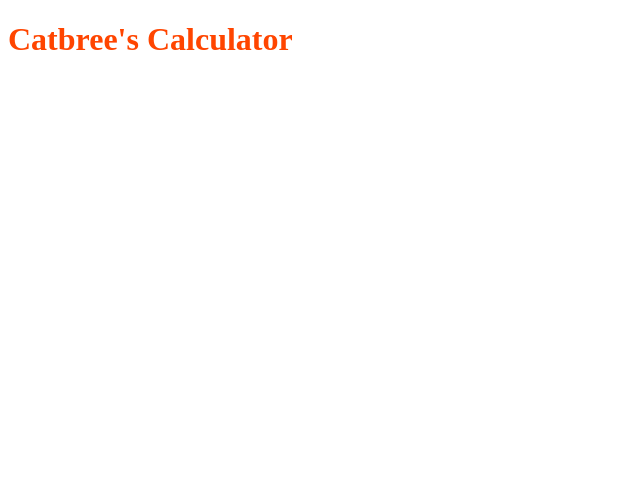
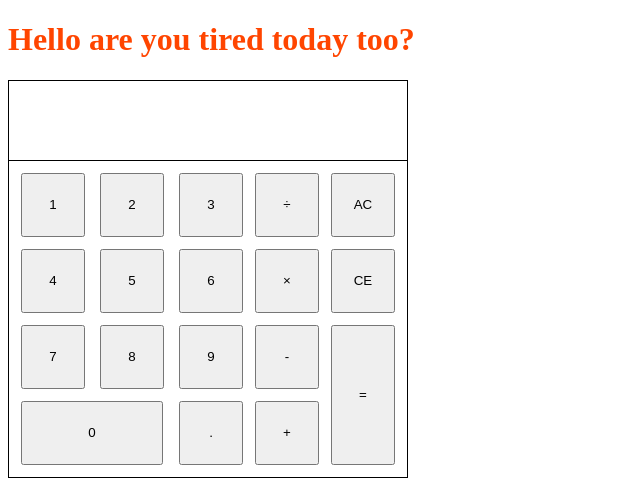
Before and after one commit to catbree/odin-calculator, a plain HTML site: page index.html in a window 1280 px wide. Shown: the whole page, without its empty margins (0-640 px from the left). Drawn offline with Linux system fonts and the light colour scheme.

Commit message:
simple calculator display on html

```diff
--- a/index.html
+++ b/index.html
@@ -8,7 +8,38 @@
     <link rel="stylesheet" href="style.css">
   </head>
   <body>
-    <h1>Catbree's Calculator</h1>
+    <h1>Hello are you tired today too?</h1>
+    <div id="calculator">
+        <div id="calculatorDisplay"></div>
+        <div id="calculatorInput">
+            <div id="inputColumnOne">
+                <button>1</button>
+                <button>2</button>
+                <button>3</button>
+                <button>4</button>
+                <button>5</button>
+                <button>6</button>
+                <button>7</button>
+                <button>8</button>
+                <button>9</button>
+                <button id="zeroButton">0</button>
+                <button>.</button>
+            </div>
+            <div id="inputColumnTwo">
+                <button>÷</button>
+                <button>×</button>
+                <button>-</button>
+                <button>+</button>
+            </div>
+            <div id="inputColumnThree">
+                <button>AC</button>
+                <button>CE</button>
+                <button id="operatorButton">=</button>
+            </div>
+
+
+        </div>
+    </div>
 
 
 
--- a/script.js
+++ b/script.js
@@ -1 +1,19 @@
 console.log("Hello World!");
+
+const add = (a,b) => a + b;
+const subtract = (a,b) => a - b;
+const multiply = (a,b) => a * b;
+const divide = (a,b) => a / b;
+
+const operate = (a,b,operator) => {
+    switch (operator) {
+        case "+":
+            return add(a,b);
+        case "-":
+            return subtract(a,b);
+        case "*":
+            return multiply(a,b);
+        case "/":
+            return divide(a,b);
+    }
+};
--- a/style.css
+++ b/style.css
@@ -1,3 +1,61 @@
 h1 {
     color: orangered;
 }
+
+#calculator {
+    box-sizing: border-box;
+    width: 400px;
+    height: auto;
+    border: 1px solid black;
+}
+
+#calculatorDisplay {
+    box-sizing: border-box;
+    width: auto;
+    height: 80px;
+    border-bottom: 1px solid black;
+}
+
+#calculatorInput {
+    box-sizing: border-box;
+    width: auto;
+    padding: 12px;
+
+    display: flex;
+    flex-direction: row;
+    gap: 12px;
+}
+
+/* #inputColumnOne, #inputColumnTwo, #inputColumnThree {
+    display: flex;
+} */
+
+#inputColumnOne, #inputColumnTwo, #inputColumnThree{
+    display: flex;
+    flex-wrap: wrap;
+    flex-grow: 3;
+    justify-content: space-between;
+    gap: 12px;
+}
+
+#inputColumnOne {
+    flex-grow: 3
+}
+
+#inputColumnTwo, #inputColumnThree {
+    flex-direction:column;
+    flex-grow: 1;
+}
+
+button {
+    width: 64px;
+    height: 64px;
+}
+
+button#zeroButton {
+    width: 142px;
+}
+
+button#operatorButton {
+    height: 140px;
+}
```
